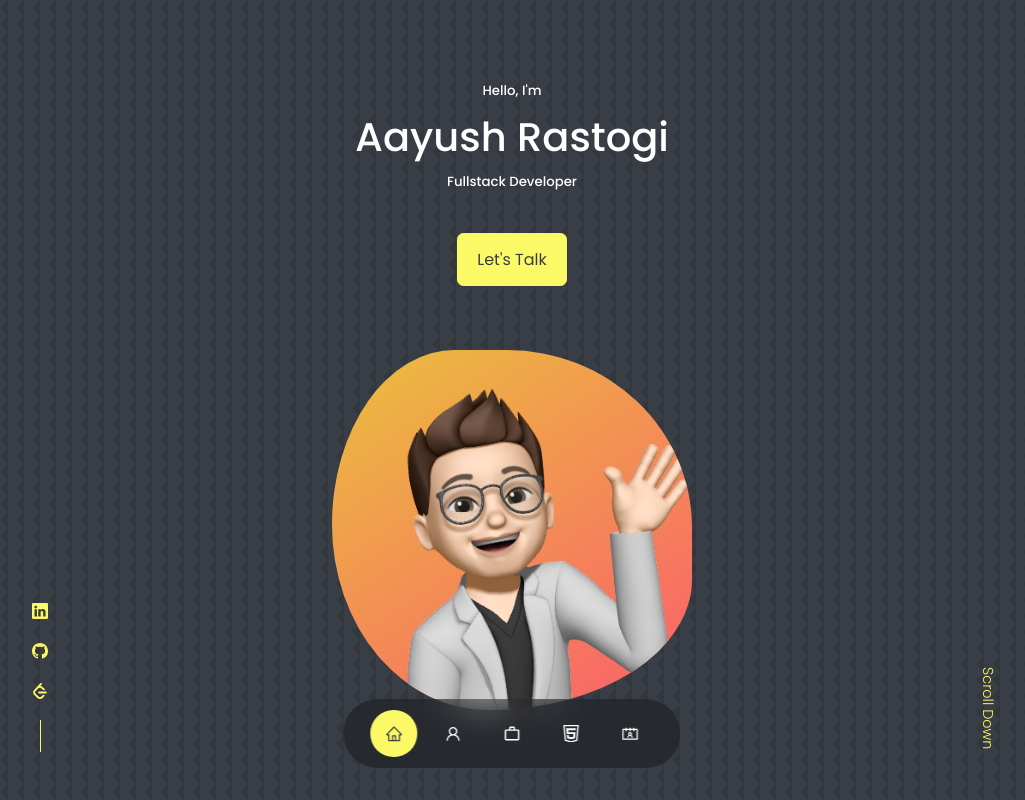
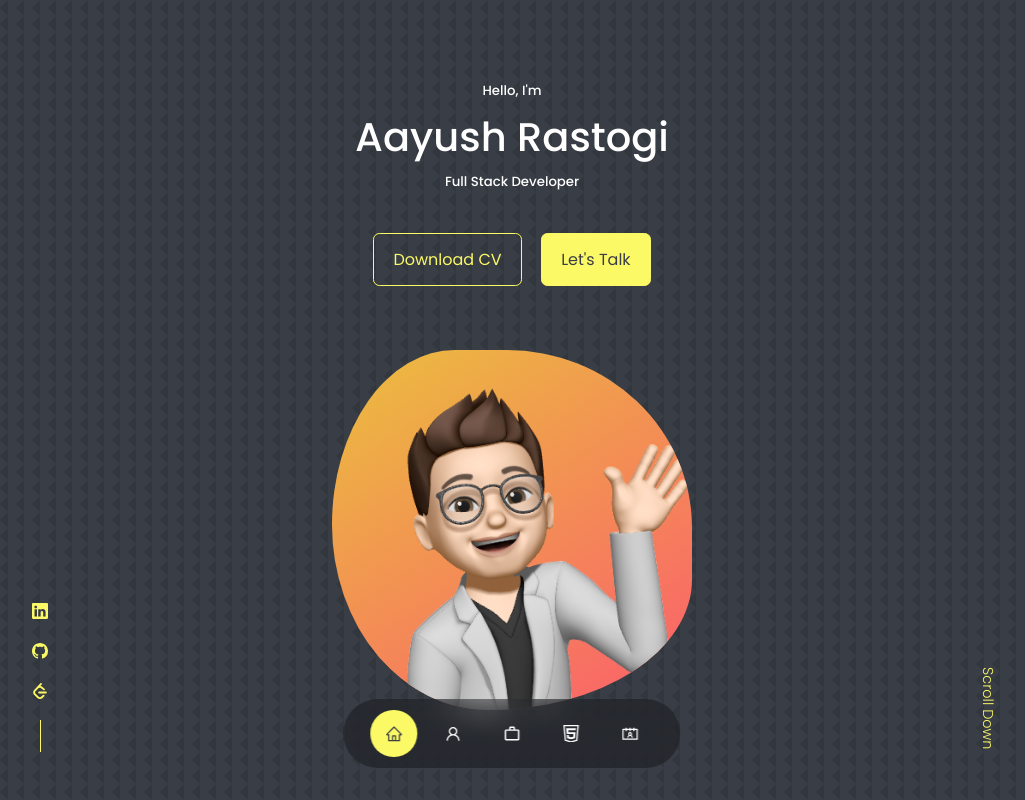
Before and after one commit to codethat19/Portfolio-Template, a React (Create React App) app: page / in a window 1280 px wide. Shown: the top 800 px of the page, without its empty margins (128-1153 px from the left). Built offline with nearby package versions, Linux system fonts and the light colour scheme.

Commit message:
enable download cv button and fix full stack text on homepage

```diff
--- a/src/components/header/CTA.jsx
+++ b/src/components/header/CTA.jsx
@@ -4,7 +4,7 @@ import CV from "../../assets/cv.pdf";
 const CTA = () => {
   return (
     <div className="cta">
-        {/* <a href={CV} download className="btn">Download CV</a> */}
+        <a href={CV} download className="btn">Download CV</a>
         <a href="#contact" className="btn btn-primary">Let's Talk</a>
     </div>
   )
--- a/src/components/header/Header.jsx
+++ b/src/components/header/Header.jsx
@@ -11,7 +11,7 @@ const Header = () => {
       <div className="container header__container">
         <h5>Hello, I'm</h5>
         <h1>Aayush Rastogi</h1>
-        <h5 className="text-light">Fullstack Developer</h5>
+        <h5 className="text-light">Full Stack Developer</h5>
         <CTA />
 
         <HeaderSocial />
```
Also changed, not shown: 1 other file (tests, documents, lock files or other folders).
